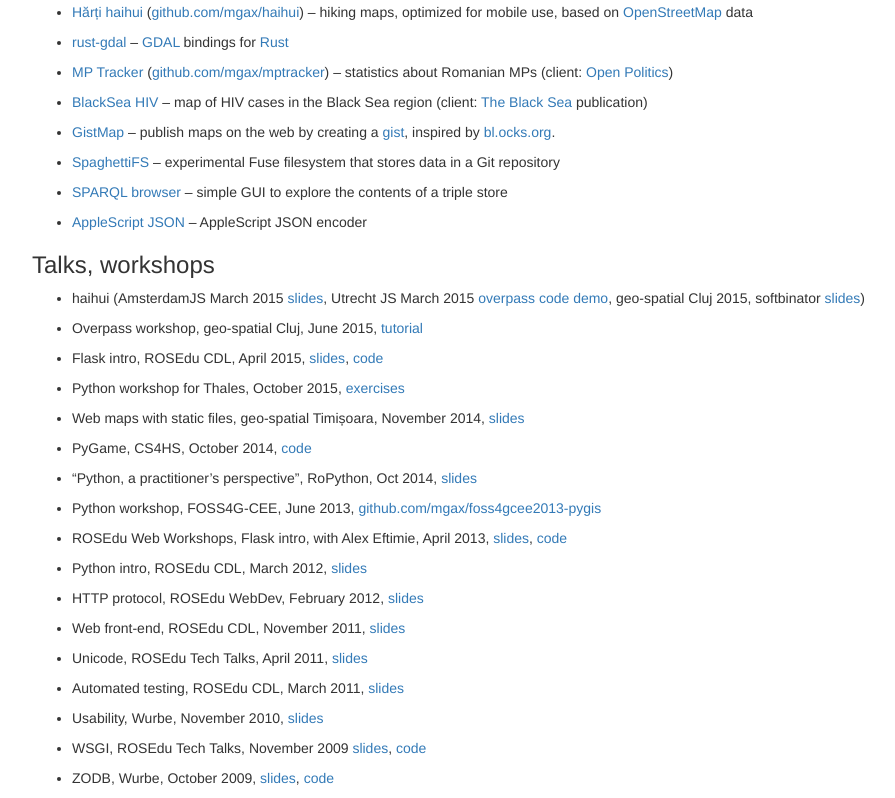
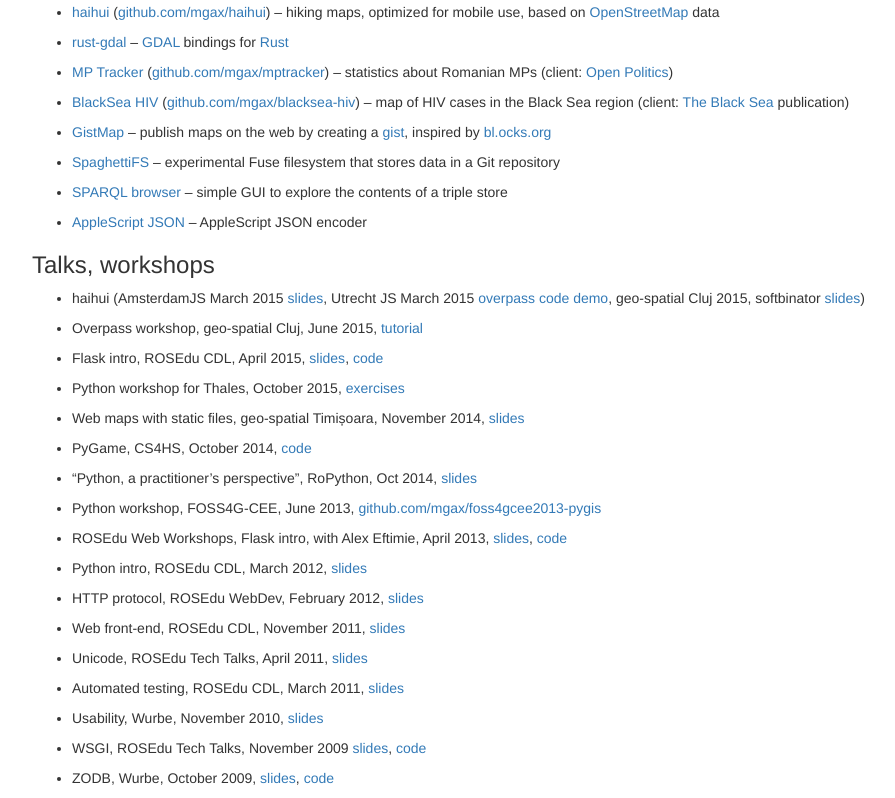
Before and after one commit to mgax/grep.ro, a Jekyll site: the page built from index.md, in a window 1280 px wide, cut to the strip 224-1022 px from the top of the page. Shown: the whole strip, without its empty margins (38-933 px from the left). Built offline with Jekyll 4.4.1, drawn with Linux system fonts in a browser that asks for light colours; nearby versions of some CDN libraries.

Commit message:
prose fixes

```diff
--- a/index.md
+++ b/index.md
@@ -21,7 +21,7 @@
   ([github.com/mgax/jekyllcms](https://github.com/mgax/jekyllcms)) – Content
   editor for [GitHub Pages](https://pages.github.com/)
 
-* [Hărți haihui](http://haihui.grep.ro)
+* [haihui](http://haihui.grep.ro)
   ([github.com/mgax/haihui](https://github.com/mgax/haihui)) – hiking maps,
   optimized for mobile use, based on
   [OpenStreetMap](http://www.openstreetmap.org/) data
@@ -33,13 +33,14 @@
   ([github.com/mgax/mptracker](https://github.com/mgax/mptracker)) – statistics
   about Romanian MPs (client: [Open Politics](http://www.openpolitics.ro))
 
-* [BlackSea HIV](http://mgax.github.io/blacksea-hiv/map.html) – map of HIV
-  cases in the Black Sea region (client: [The Black Sea](http://theblacksea.eu)
-  publication)
+* [BlackSea HIV](http://mgax.github.io/blacksea-hiv/map.html)
+  ([github.com/mgax/blacksea-hiv](https://github.com/mgax/blacksea-hiv)) – map
+  of HIV cases in the Black Sea region (client: [The Black
+  Sea](http://theblacksea.eu) publication)
 
 * [GistMap](https://github.com/mgax/gistmap/wiki) – publish maps on the web by
   creating a [gist](https://gist.github.com), inspired by
-  [bl.ocks.org](http://bl.ocks.org).
+  [bl.ocks.org](http://bl.ocks.org)
 
 * [SpaghettiFS](https://github.com/mgax/SpaghettiFS) – experimental Fuse
   filesystem that stores data in a Git repository
```
